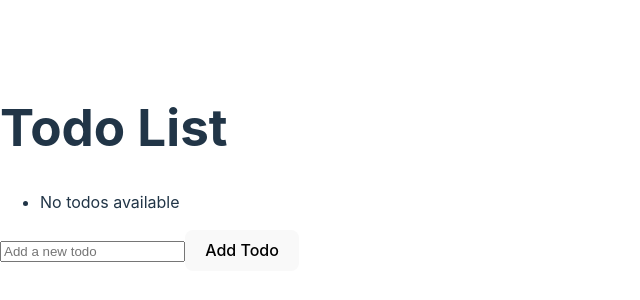
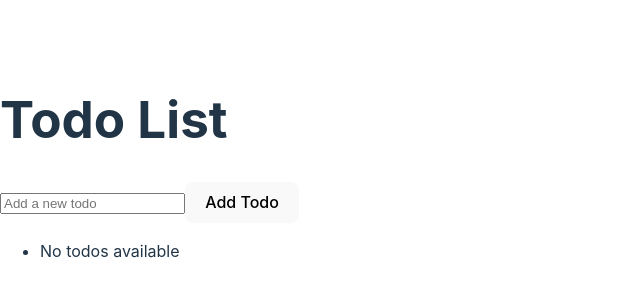
Before and after one commit to spozmai/react-todo, a React (Vite) app: page / in a window 1280 px wide. Shown: the part 232-532 px from the top of the page, without its empty margins (0-640 px from the left). Built offline with nearby package versions, Linux system fonts and the light colour scheme.

Commit message:
lesson 6

```diff
--- a/src/App.jsx
+++ b/src/App.jsx
@@ -1,23 +1,33 @@
-import React, { useState } from 'react';
+import React from 'react';
 import TodoList from './TodoList';
 import AddTodoForm from './AddTodoForm';
 
+function useSemiPersistentState() {
+  const [todoList, setTodoList] = React.useState(() => {
+    const savedTodoList = localStorage.getItem('savedTodoList');
+    return savedTodoList ? JSON.parse(savedTodoList) : [];
+  });
+
+  React.useEffect(() => {
+    localStorage.setItem('savedTodoList', JSON.stringify(todoList));
+  }, [todoList]);
+
+  return [todoList, setTodoList];
+}
+
 function App() {
-  const [todoList, setTodoList] = useState([]);
+  const [todoList, setTodoList] = useSemiPersistentState();
+
   const addTodo = (newTodo) => {
     setTodoList((prevTodos) => [...prevTodos, newTodo]);
   };
 
   return (
-    <div>
+    <>
       <h1>Todo List</h1>
-      {
-
-      }
+      <AddTodoForm onAddTodo={addTodo} />
       <TodoList todoList={todoList} />
-      {}
-      <AddTodoForm onAddTodo={addTodo} />
-    </div>
+    </>
   );
 }
 
```
